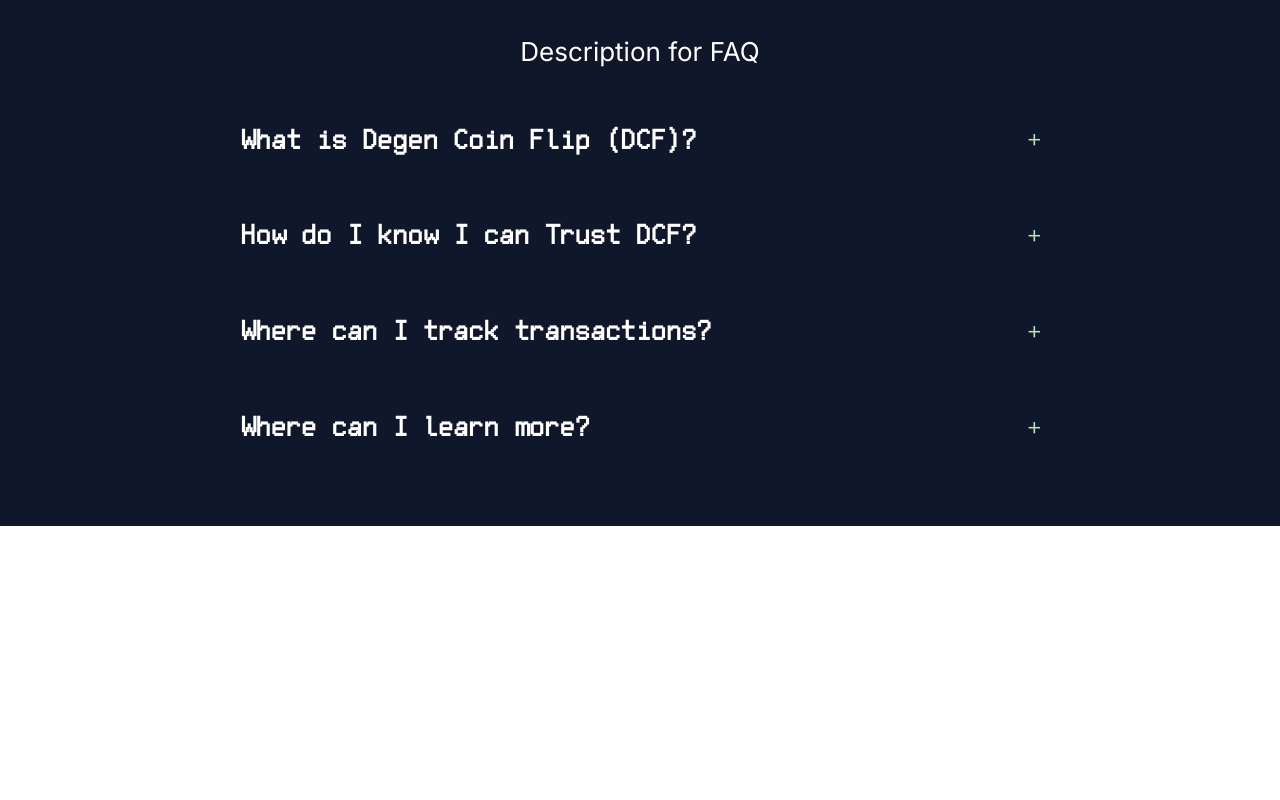
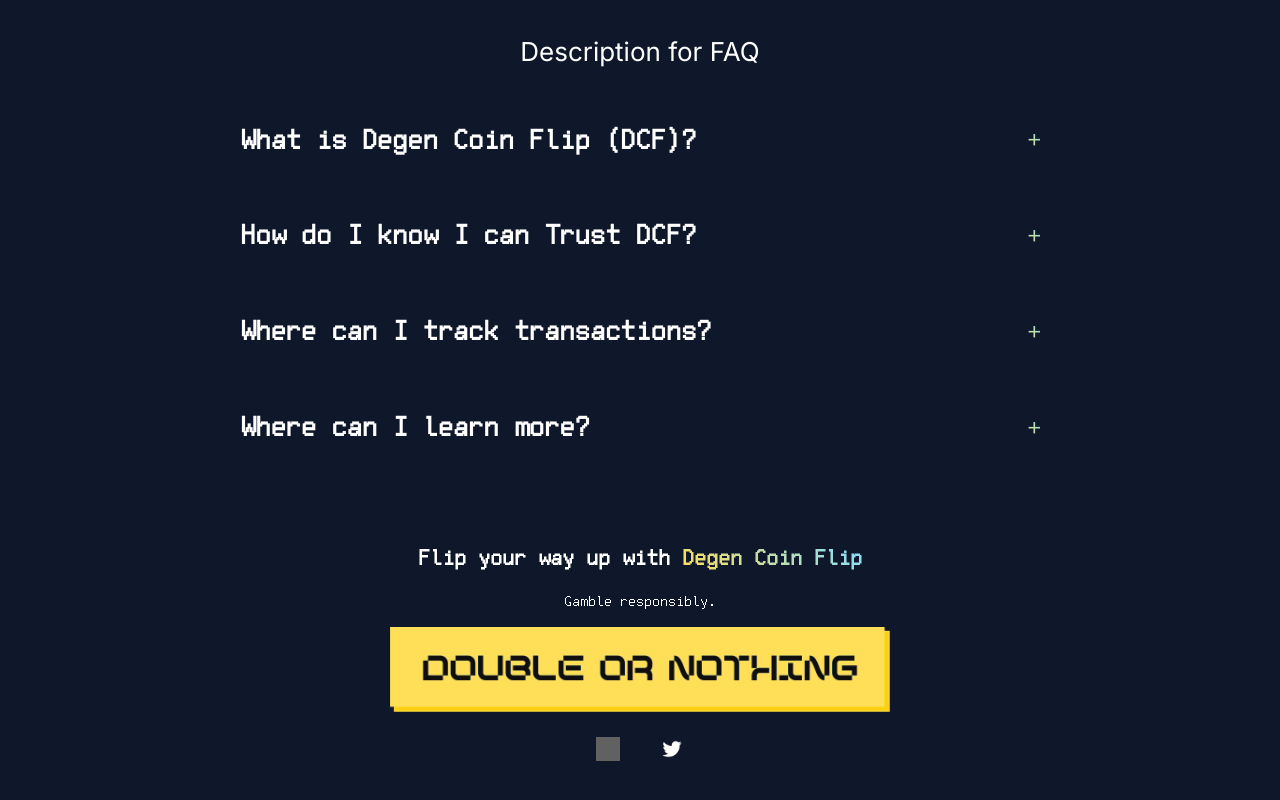
Before and after one commit to godzidcrypto/dcf-landing-page, a React (Create React App) app: page / in a window 1280 px wide. Shown: the part 3782-4582 px from the top of the page. Before the commit the page ends 4308 px from the top, so only its background shows below. Built offline with nearby package versions, Linux system fonts and the light colour scheme; grey boxes are pictures that could not be loaded.

Commit message:
added footer

```diff
--- a/src/App.css
+++ b/src/App.css
@@ -339,6 +339,18 @@ span {
   transform: translate(-50%, -50%);
 }
 
+footer {
+  padding-bottom: 80px;
+}
+
+footer img {
+  width: 500px;
+}
+
+footer div {
+  padding: 20px 0;
+}
+
 @media (max-width: 1300px) {
   .hero {
     padding: 8rem 120px;
@@ -425,10 +437,18 @@ span {
   .testimonial-container {
     flex-direction: column;
   }
+
+  footer img {
+    width: 350px;
+  }
 }
 
 @media (max-width: 470px) {
   .question-container {
     width: 260px;
   }
+
+  footer img {
+    width: 280px;
+  }
 }
--- a/src/App.js
+++ b/src/App.js
@@ -309,6 +309,21 @@ function App() {
           </div>
         </div>
       </div>
+      <footer>
+        <h2>Flip your way up with <span>Degen Coin Flip</span></h2>
+        <p>Gamble responsibly.</p>
+        <a href="https://degencoinflip.com/#" target="_blank">
+          <img src="/cta.png" alt="" />
+        </a>
+        <div>
+          <a href="https://discord.gg/EbKC53qVWZ" target="_blank" className="nav-link" onClick={() => setToggleMenu(!toggleMenu)}>
+            <img src="/discord.png" alt="Discord" className="nav-favicon" />
+          </a>
+          <a href="https://twitter.com/degencoinflip" target="_blank" className="nav-link" onClick={() => setToggleMenu(!toggleMenu)}>
+            <img src="/twitter.png" alt="Twitter" className="nav-favicon" />
+          </a>
+        </div>
+      </footer>
     </div>
   );
 }
```
